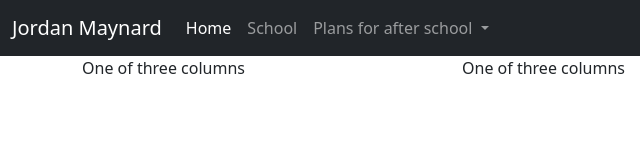
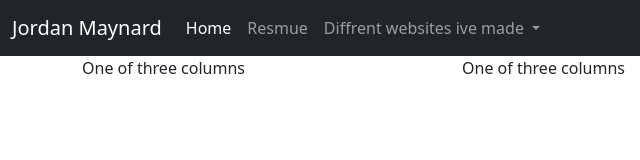
Before and after one commit to Jordan-Maynard101/Bootstrap, a plain HTML site: page index.html in a window 1280 px wide. Shown: the full height of the page, 0-640 px from the left. Drawn offline with Linux system fonts and the light colour scheme.

Commit message:
Add files via upload

```diff
--- a/index.html
+++ b/index.html
@@ -12,7 +12,7 @@
   </head>
 
   <body>
-    <nav class="navbar navbar-expand-lg navbar-dark bg-dark">
+    <nav class="navbar navbar-expand-lg navbar-dark bg-dark ">
       <div class="container-fluid">
         <a class="navbar-brand" href="#">Jordan Maynard</a>
         <button class="navbar-toggler" type="button" data-bs-toggle="collapse" data-bs-target="#navbarSupportedContent" aria-controls="navbarSupportedContent" aria-expanded="false" aria-label="Toggle navigation">
@@ -24,11 +24,11 @@
               <a class="nav-link active" aria-current="page" href="https://www.mrgeiger.com/students/jmaynard/">Home</a>
             </li>
             <li class="nav-item">
-              <a class="nav-link" href="#">School</a>
+              <a class="nav-link" href="#">Resmue</a>
             </li>
             <li class="nav-item dropdown">
               <a class="nav-link dropdown-toggle" href="#" id="navbarDropdown" role="button" data-bs-toggle="dropdown" aria-expanded="false">
-                Plans for after school
+                Diffrent websites ive made
               </a>
           </ul>
           <form class="d-flex">
```
